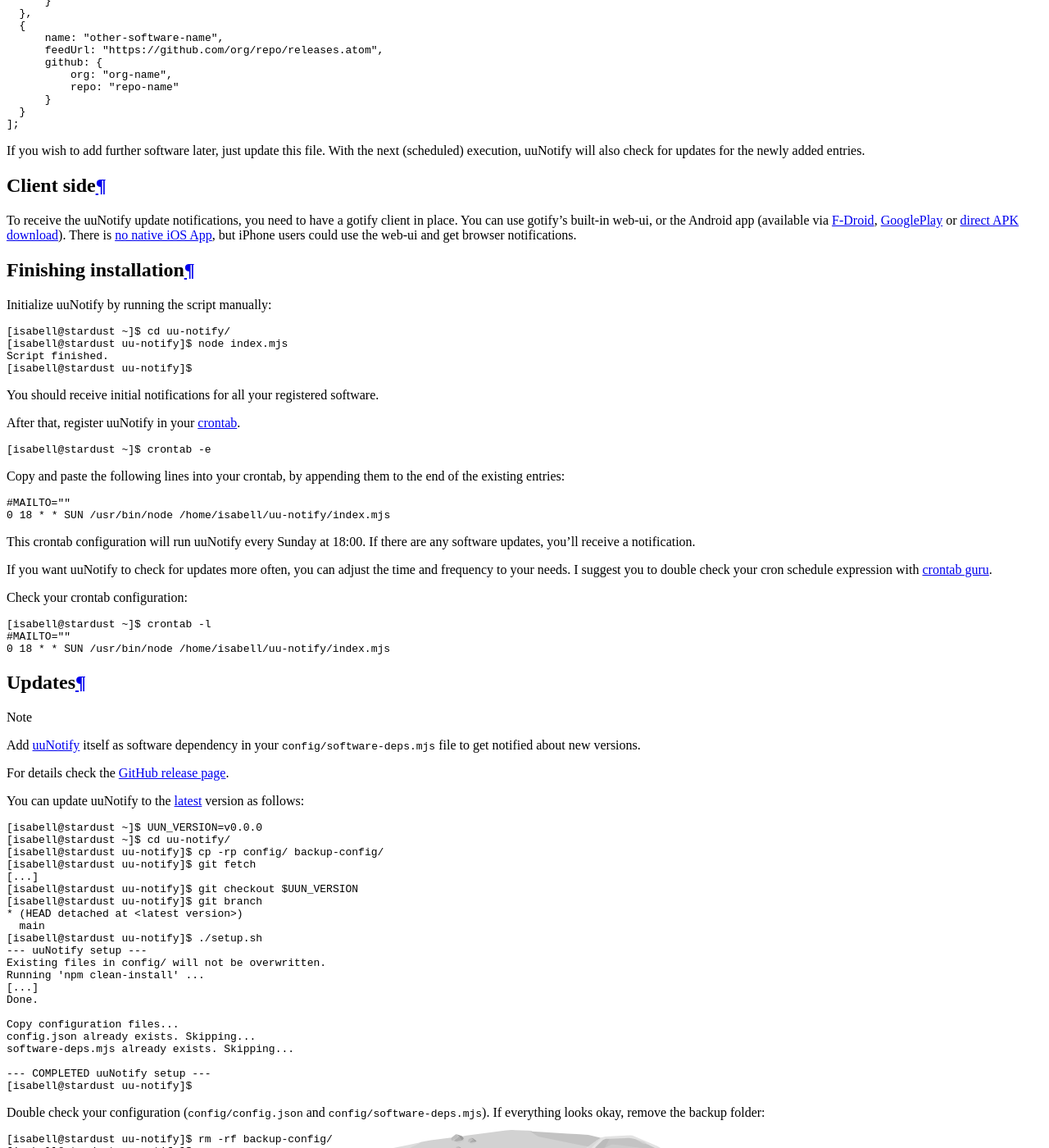
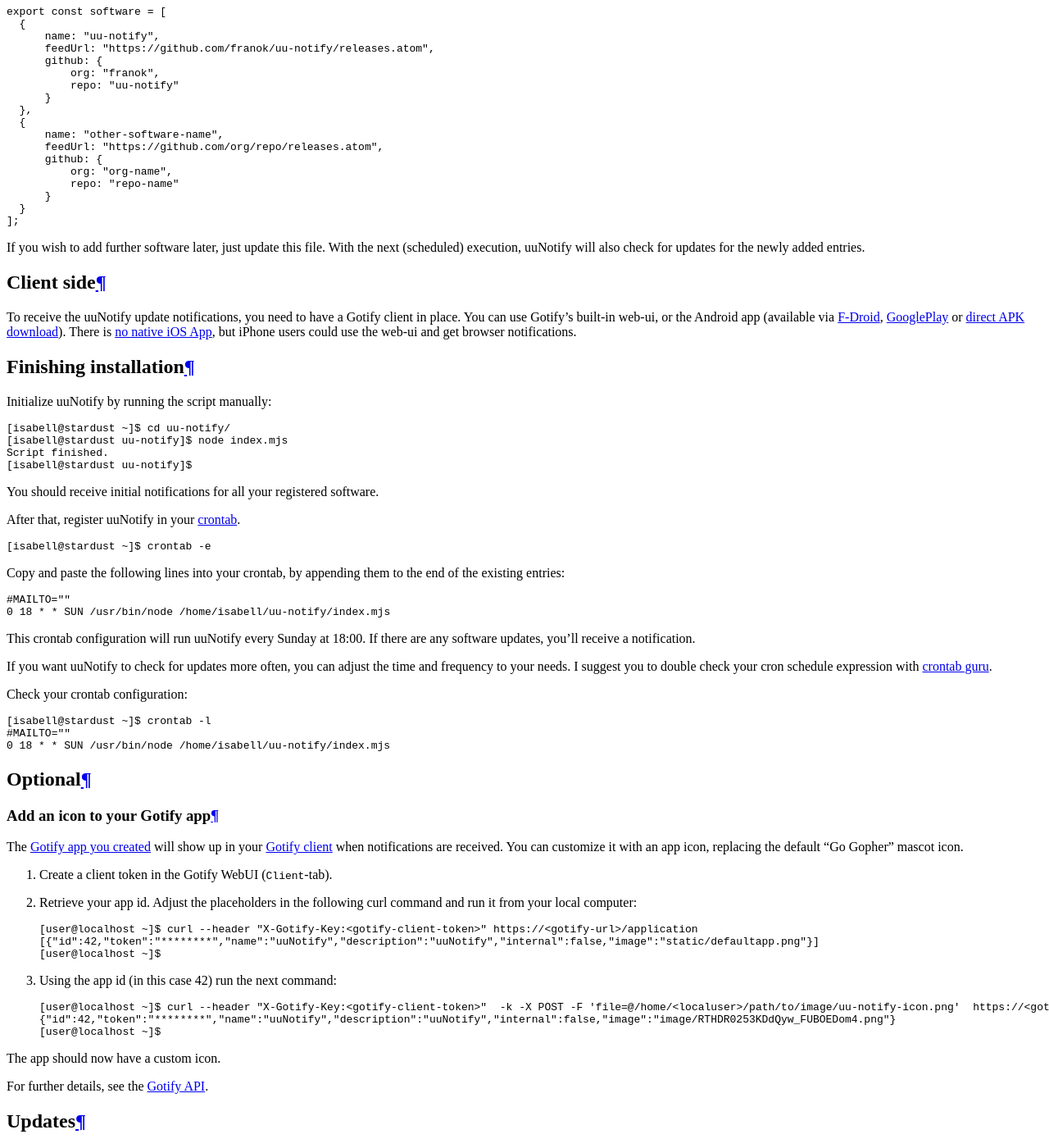
Before and after one commit to Uberspace/lab, a Sphinx documentation site: the page built from source/guide_uu-notify.rst, in a window 1280 px wide and 1400 px high, scrolled down 6500 px. Shown: the whole window at 82% size. Built offline with Sphinx 7.4.7 and the Read the Docs theme 2.0.0, drawn with Linux system fonts in a browser that asks for light colours; some of the changed text lies outside the part shown.

Commit message:
[uu-notify] add optional instructions for app icon

```diff
--- a/source/guide_uu-notify.rst
+++ b/source/guide_uu-notify.rst
@@ -56,7 +57,7 @@
 Gotify Server
 -------------
 
-You have installed and configured your gotify server, :lab:`as described in the respective guide <guide_gotify>`.
+You have installed and configured your Gotify server, :lab:`as described in the respective guide <guide_gotify>`.
 
 Limitations
 ===========
@@ -97,12 +98,16 @@
 Configuration
 =============
 
+.. _id-gotify-application:
+
 Gotify application
 ------------------
 
-Create a gotify application.
-Log in to your Gotify server's WebUI, click the ``Apps``-tab in the menu bar and create an application. An app token is generated automatically. You'll need it in the next step.
+Create a Gotify application.
+Log in to your Gotify server's WebUI, click the ``Apps``-tab in the menu bar and create an application. An app token is generated automatically. You'll need it in the :ref:`next step <id-configure-uuNotify>`.
 
+
+.. _id-configure-uuNotify:
 
 Configure uuNotify
 ------------------
@@ -116,7 +121,7 @@
 
 Edit the file ``config.json``.
 
-Add your gotify server url and the app token from the previous step. Example:
+Add your Gotify server url and the app token from the previous step. Example:
 
 .. code-block:: json
 
@@ -174,10 +179,12 @@
 
 If you wish to add further software later, just update this file. With the next (scheduled) execution, uuNotify will also check for updates for the newly added entries.
 
+.. _id-client-side:
+
 Client side
 ===========
 
-To receive the uuNotify update notifications, you need to have a gotify client in place. You can use gotify's built-in web-ui, or the Android app (available via `F-Droid <https://f-droid.org/de/packages/com.github.gotify/>`_, `GooglePlay <https://play.google.com/store/apps/details?id=com.github.gotify>`_ or `direct APK download <https://github.com/gotify/android/releases/latest>`_). There is `no native iOS App <https://github.com/gotify/server/issues/87>`_, but iPhone users could use the web-ui and get browser notifications.
+To receive the uuNotify update notifications, you need to have a Gotify client in place. You can use Gotify's built-in web-ui, or the Android app (available via `F-Droid <https://f-droid.org/de/packages/com.github.gotify/>`_, `GooglePlay <https://play.google.com/store/apps/details?id=com.github.gotify>`_ or `direct APK download <https://github.com/gotify/android/releases/latest>`_). There is `no native iOS App <https://github.com/gotify/server/issues/87>`_, but iPhone users could use the web-ui and get browser notifications.
 
 
 Finishing installation
@@ -219,6 +226,36 @@
   [isabell@stardust ~]$ crontab -l
   #MAILTO=""
   0 18 * * SUN /usr/bin/node /home/isabell/uu-notify/index.mjs
+
+
+Optional
+========
+
+Add an icon to your Gotify app
+--------------------------------------------
+
+The :ref:`Gotify app you created <id-gotify-application>` will show up in your :ref:`Gotify client<id-client-side>` when notifications are received. You can customize it with an app icon, replacing the default "Go Gopher" mascot icon.
+
+#. Create a client token in the Gotify WebUI (``Client``-tab).
+#. Retrieve your app id. Adjust the placeholders in the following curl command and run it from your local computer:
+
+   .. code-block:: console
+
+     [user@localhost ~]$ curl --header "X-Gotify-Key:<gotify-client-token>" https://<gotify-url>/application
+     [{"id":42,"token":"********","name":"uuNotify","description":"uuNotify","internal":false,"image":"static/defaultapp.png"}]
+     [user@localhost ~]$
+
+#. Using the app id (in this case 42) run the next command:
+
+   .. code-block:: console
+
+      [user@localhost ~]$ curl --header "X-Gotify-Key:<gotify-client-token>"  -k -X POST -F 'file=@/home/<localuser>/path/to/image/uu-notify-icon.png'  https://<gotify-url>/application/42/image
+      {"id":42,"token":"********","name":"uuNotify","description":"uuNotify","internal":false,"image":"image/RTHDR0253KDdQyw_FUBOEDom4.png"}
+      [user@localhost ~]$
+
+The app should now have a custom icon.
+
+For further details, see the `Gotify API <https://gotify.net/api-docs#/application/uploadAppImage>`_.
 
 
 Updates
```
Also changed, not shown: other parts of source/guide_uu-notify.rst (+1 -0 lines).
